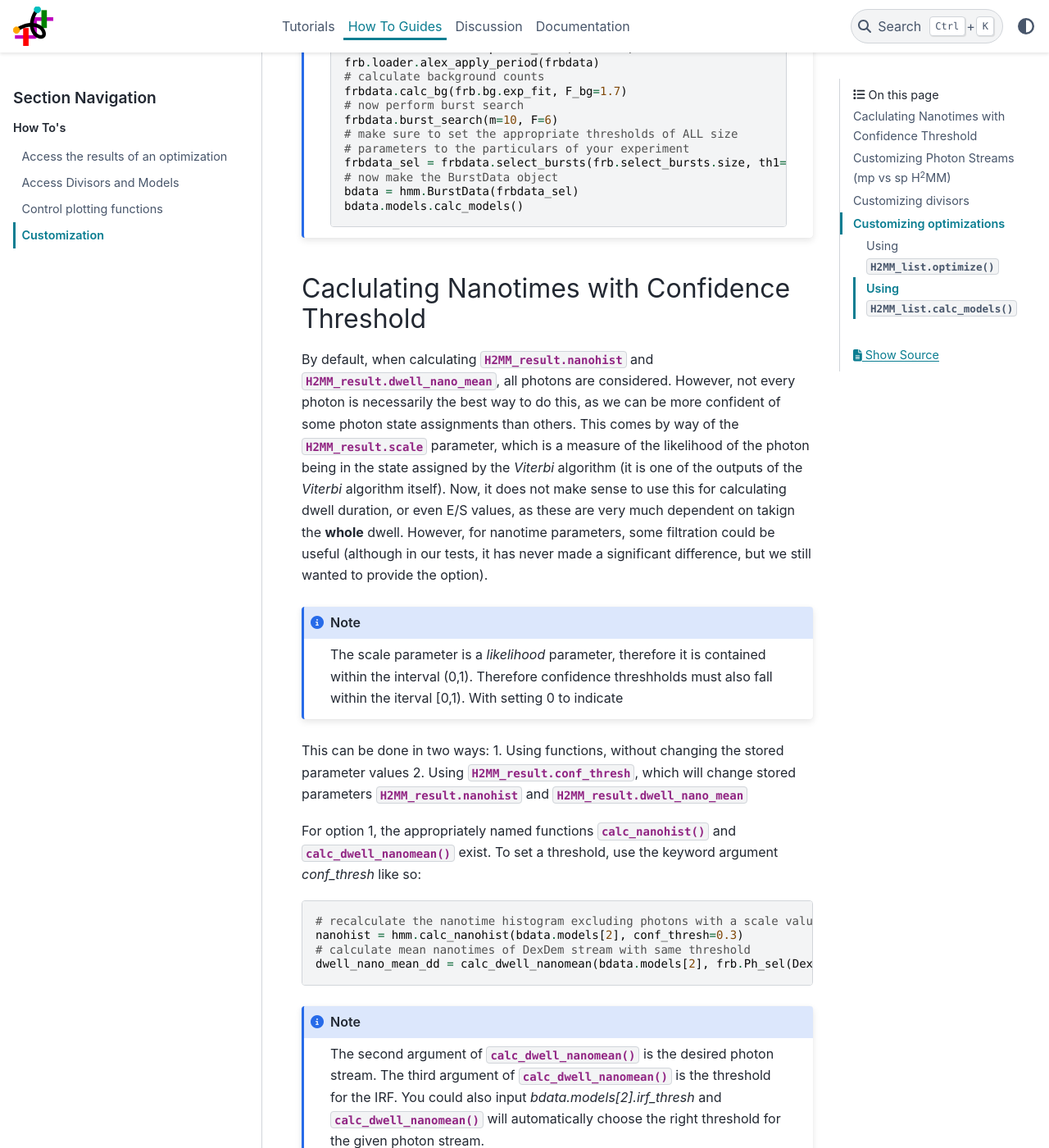
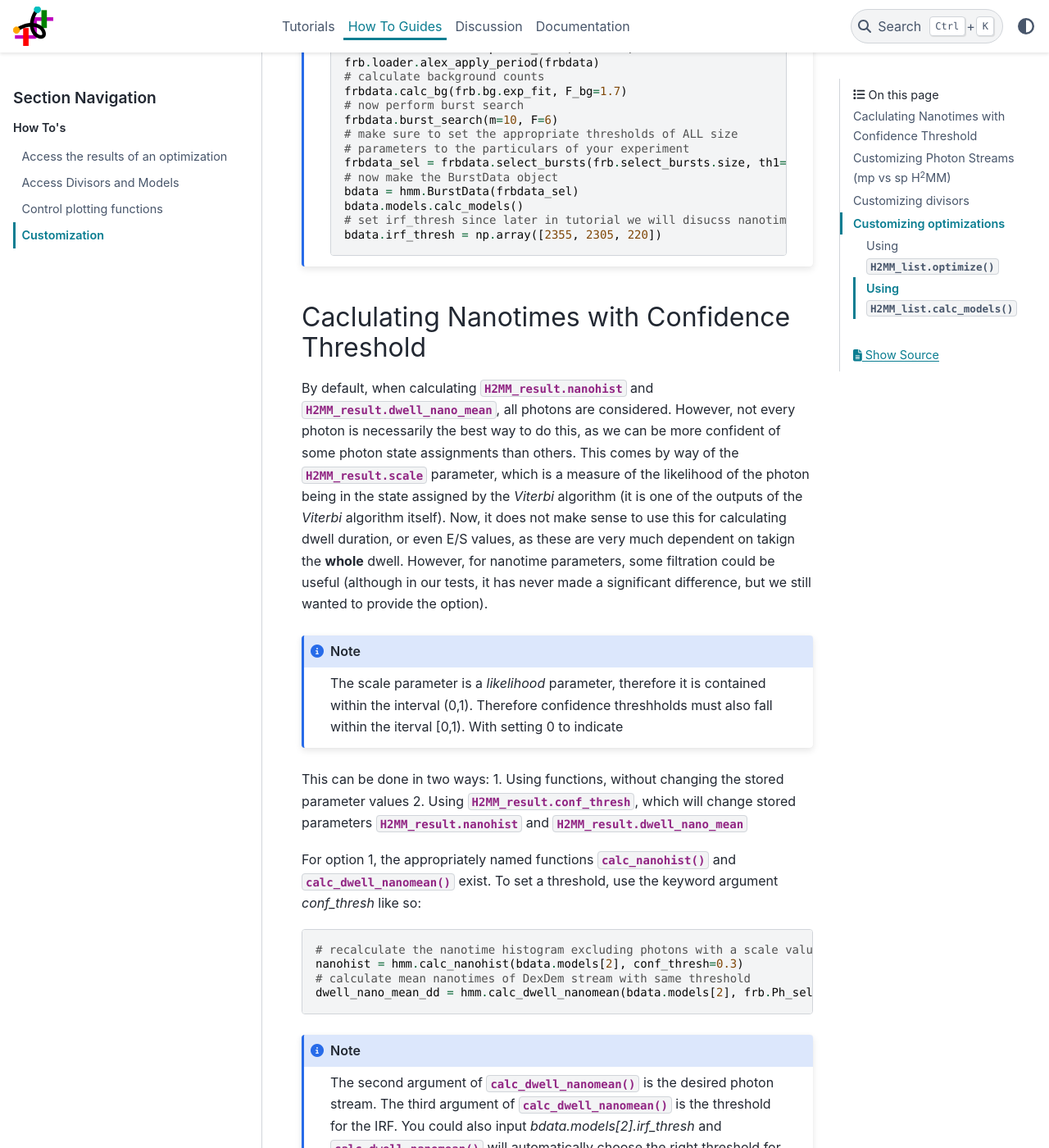
Before and after one commit to harripd/burstH2MM, a Sphinx documentation site: the page built from docs/source/Customization.rst, in a window 1280 px wide and 1400 px high, scrolled down 476 px. Shown: the whole window at 82% size. Built offline with Sphinx 7.4.7 and the PyData theme 0.15.4, drawn with Linux system fonts in a browser that asks for light colours; some of the changed text lies outside the part shown.

Commit message:
Typos in docs fixed

```diff
--- a/docs/source/Customization.rst
+++ b/docs/source/Customization.rst
@@ -26,6 +26,8 @@
         # now make the BurstData object
         bdata = hmm.BurstData(frbdata_sel)
         bdata.models.calc_models()
+        # set irf_thresh since later in tutorial we will disucss nanotimes
+        bdata.irf_thresh = np.array([2355, 2305, 220])
 
 Caclulating Nanotimes with Confidence Threshold
 -----------------------------------------------
@@ -51,7 +53,7 @@
     # recalculate the nanotime histogram excluding photons with a scale value less than 0.3
     nanohist = hmm.calc_nanohist(bdata.models[2], conf_thresh=0.3)
     # calculate mean nanotimes of DexDem stream with same threshold
-    dwell_nano_mean_dd = calc_dwell_nanomean(bdata.models[2], frb.Ph_sel(Dex='Dem'), 2355, conf_thresh=0.3)
+    dwell_nano_mean_dd = hmm.calc_dwell_nanomean(bdata.models[2], frb.Ph_sel(Dex='Dem'), 2355, conf_thresh=0.3)
 
 .. note::
 
@@ -365,7 +367,7 @@
 .. |result_bicp| replace:: :attr:`H2MM_result.bicp <burstH2MM.BurstSort.H2MM_result.bicp>`
 .. |result_icl| replace:: :attr:`H2MM_result.icl <burstH2MM.BurstSort.H2MM_result.icl>`
 .. |calc_nanohist| replace:: :func:`calc_nanohist() <burstH2MM.BurstSort.calc_nanohist>`
-.. |calc_dwell_nanomean| replace:: :func:`calc_dwell_nanomean() <bursth2MM.BurstSort.calc_dwell_nanomean>`
+.. |calc_dwell_nanomean| replace:: :func:`calc_dwell_nanomean() <burstH2MM.BurstSort.calc_dwell_nanomean>`
 .. |dwell_ES_scatter| replace:: :func:`dwell_ES_scatter() <burstH2MM.Plotting.dwell_ES_scatter>`
 .. |dwell_tau_hist| replace:: :func:`dwell_tau_hist() <burstH2MM.Plotting.dwell_tau_hist>`
 .. |dwell_E_hist| replace:: :func:`dwell_E_hist() <burstH2MM.Plotting.dwell_E_hist>`
--- a/docs/source/Discussion.rst
+++ b/docs/source/Discussion.rst
@@ -116,11 +116,6 @@
 
 
 
-
-
-
-
-
 .. |H2MM| replace:: H\ :sup:`2`\ MM
 .. |DD| replace:: D\ :sub:`ex`\ D\ :sub:`em`
 .. |DA| replace:: D\ :sub:`ex`\ A\ :sub:`em`
--- a/docs/source/index.rst
+++ b/docs/source/index.rst
@@ -34,4 +34,6 @@
 * :ref:`modindex`
 * :ref:`search`
 
+Thank you for using |H2MM|
+
 .. |H2MM| replace:: H\ :sup:`2`\ MM
```
Also changed, not shown: other parts of docs/source/Customization.rst (+1 -1 lines), docs/source/images/result_params.png, docs/source/images/result_params.svg, 4 other files.
